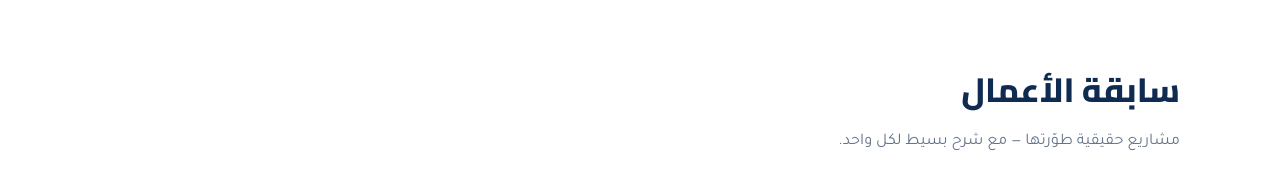
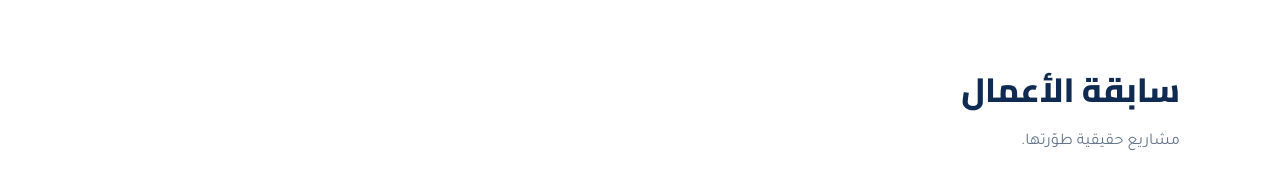
Before and after one commit to Mahmoud-Fawzi-Fayed/mahmoud-portfolio, a plain HTML site: page index.html in a window 1280 px wide. Shown: the part 920-1109 px from the top of the page. Drawn offline with Linux system fonts and the light colour scheme.

Commit message:
Shorten portfolio subtitle

```diff
--- a/index.html
+++ b/index.html
@@ -187,7 +187,7 @@
   <div class="wrap">
     <div class="sec-head">
       <h2 class="sec-title" data-ar="سابقة الأعمال" data-en="Portfolio">سابقة الأعمال</h2>
-      <p class="sec-line" data-ar="مشاريع حقيقية طوّرتها — مع شرح بسيط لكل واحد." data-en="Real projects I've built — with a simple note on each.">مشاريع حقيقية طوّرتها — مع شرح بسيط لكل واحد.</p>
+      <p class="sec-line" data-ar="مشاريع حقيقية طوّرتها." data-en="Real projects I've built.">مشاريع حقيقية طوّرتها.</p>
     </div>
     <div class="work-grid">
 
```
